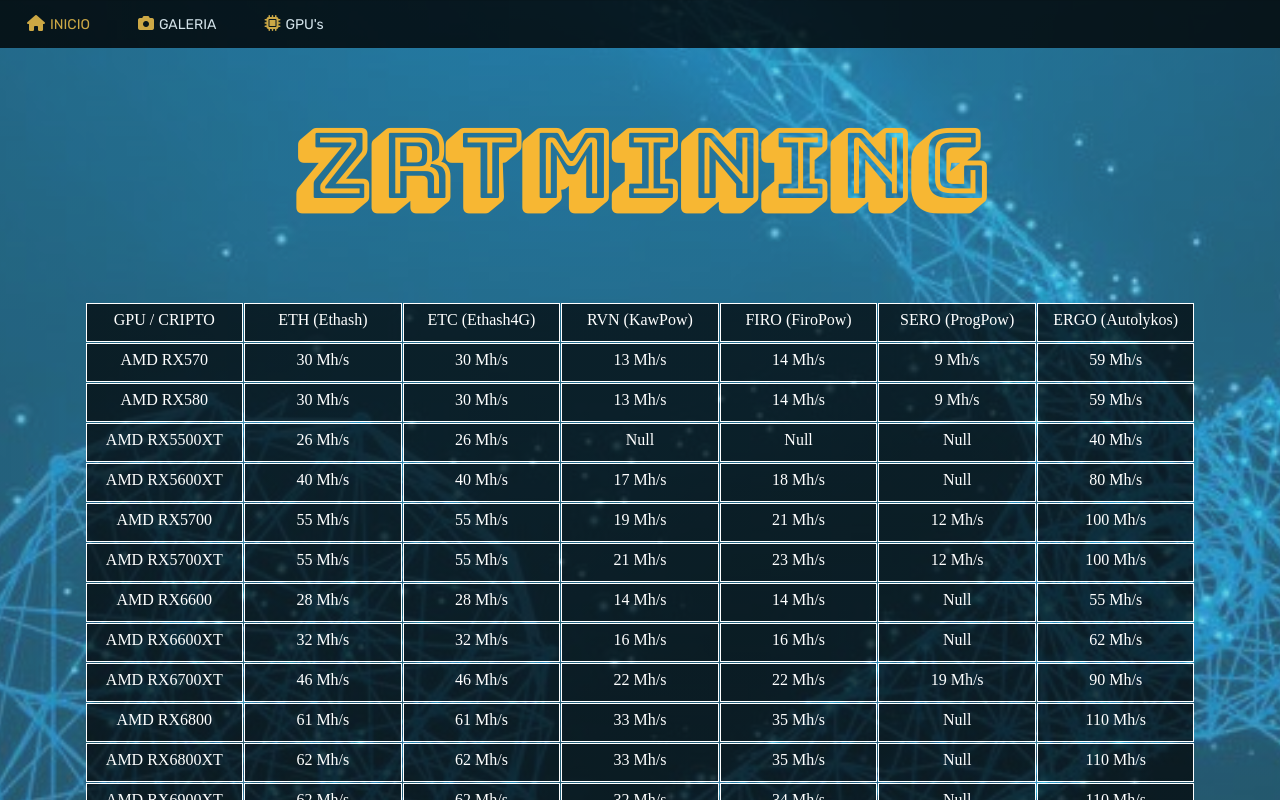
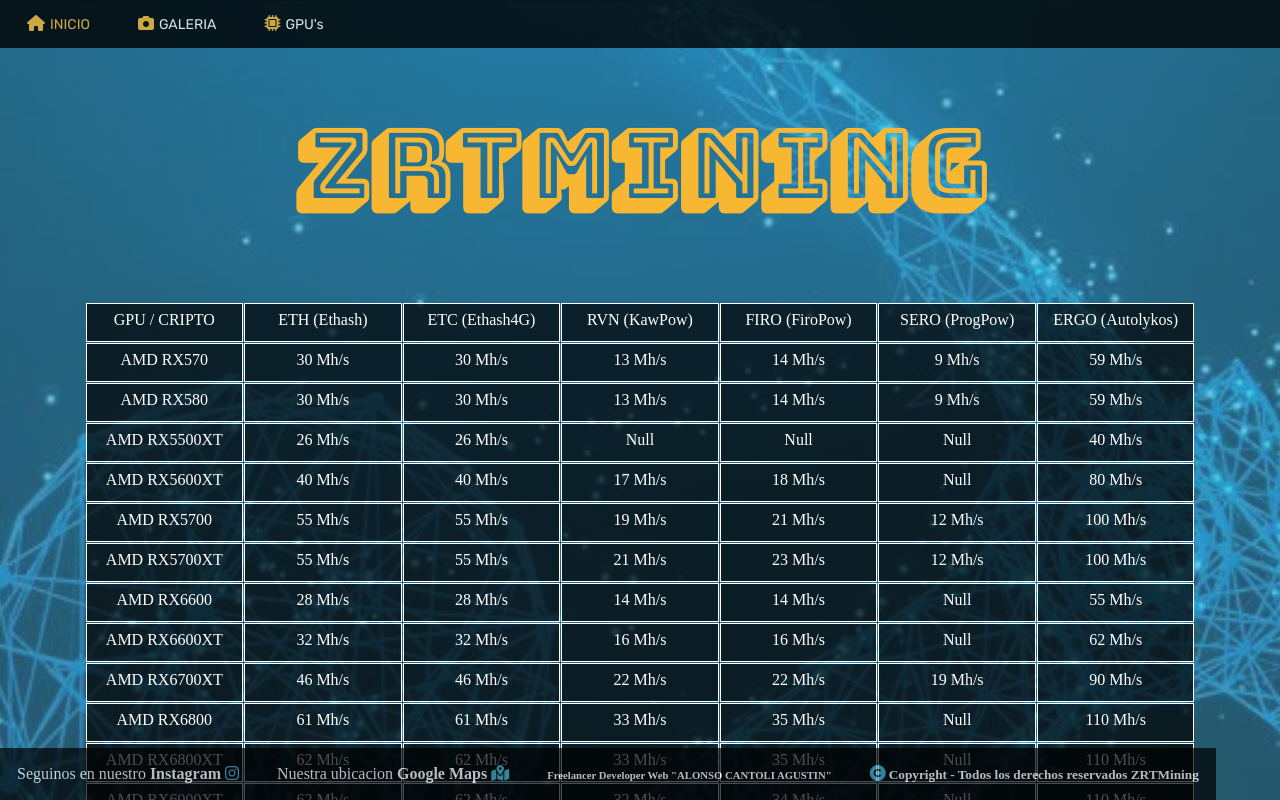
Before and after one commit to agustinalonsocantoli/Mineria-Pag, a plain HTML site: page tiposgpu.html in a window 1280 px wide. Shown: the top 800 px of the page. Drawn offline with Linux system fonts and the light colour scheme; a web font is replaced by a local one.

Commit message:
ultima correcion, web en linea

```diff
--- a/estilo.css
+++ b/estilo.css
@@ -280,7 +280,7 @@ margin: 0px 20px 0px 20px;
     font-family: 'Roboto Mono', monospace;
     font-size: 15px;
     color: white;
-    padding: 15px 150px 10px 50px;
+    padding: 15px 150px 20px 50px;
     background: linear-gradient( rgba(0, 0, 0, .3), rgba(0, 0, 0, .3) );
     margin: 0px 20px 0px 20px;
 }
@@ -326,3 +326,8 @@ text-align: center;
     height: 600px;
     order: 0;
 }
+
+#finishgpu {
+    position: fixed;
+    bottom: 0;
+}
--- a/tiposgpu.html
+++ b/tiposgpu.html
@@ -267,7 +267,7 @@
 </article>
 
 
-<footer class="finishgpu">
+<footer id="finishgpu">
     <div class="finish__">
       <ul>
         <li class="finish__ll"><p>Seguinos en nuestro <a href="https://www.instagram.com/zrtmining/?hl=es" target="_blank"><b>Instagram</b></a> <i class="fa-brands fa-instagram"></i></p></li>
```
